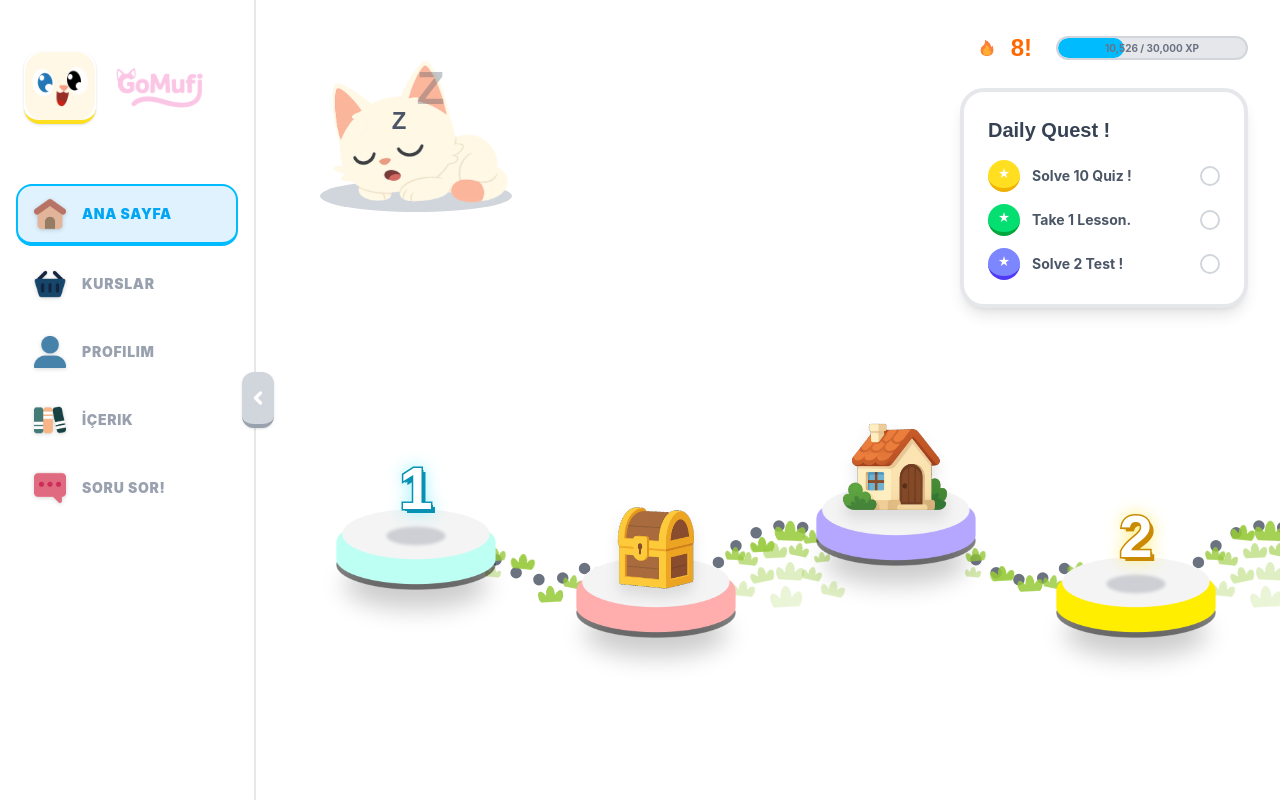
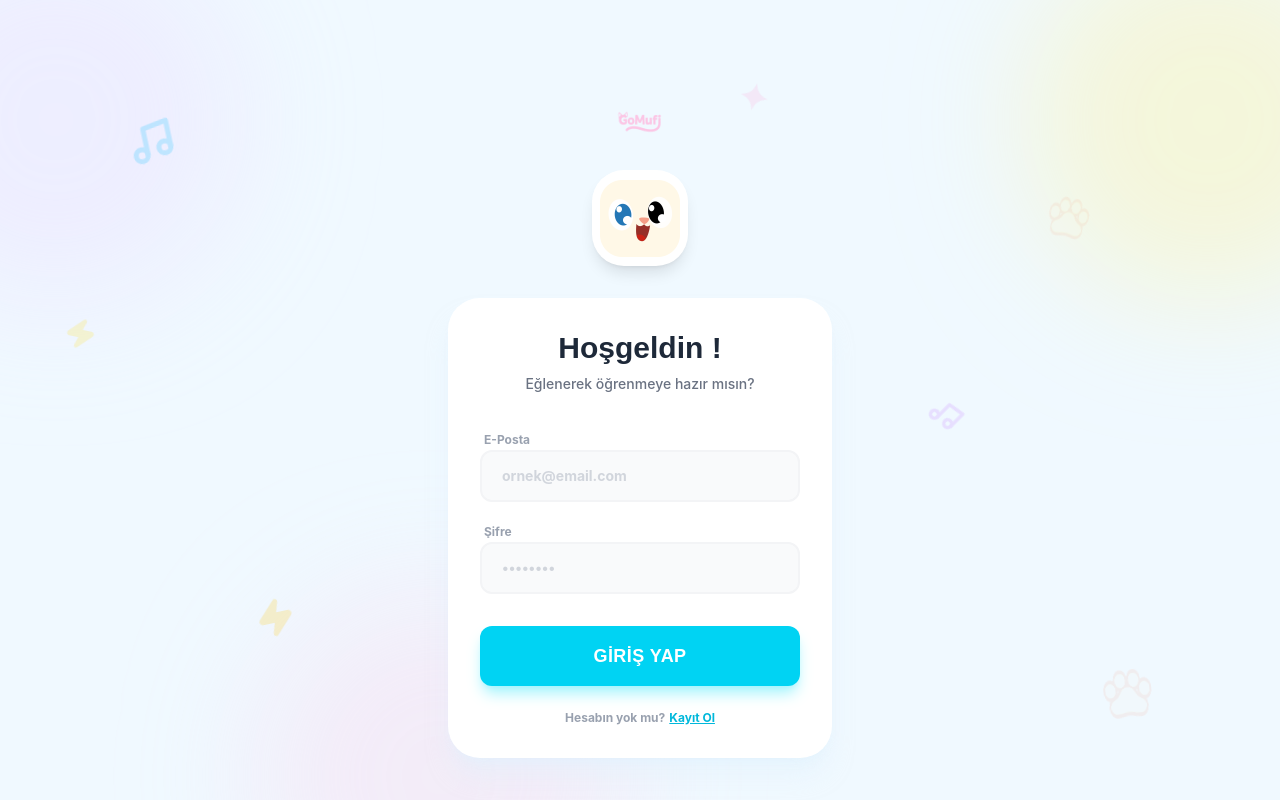
Before and after one commit to beytullah-cakir/GoMufi, a React (Vite) app in the folder frontend/: page / in a window 1280 px wide. Built offline with nearby package versions, Linux system fonts and the light colour scheme.

Commit message:
frontend ui updates

```diff
--- a/frontend/src/App.tsx
+++ b/frontend/src/App.tsx
@@ -1,9 +1,15 @@
 import { useState } from 'react';
 import Sidebar from './components/Sidebar';
 import HomePage from './components/HomePage';
+import AuthPage from './components/AuthPage';
 
 function App() {
+  const [isAuthenticated, setIsAuthenticated] = useState(false);
   const [activePage, setActivePage] = useState('Ana Sayfa');
+
+  if (!isAuthenticated) {
+    return <AuthPage onLogin={() => setIsAuthenticated(true)} />;
+  }
 
   return (
     <div className="flex h-screen bg-gray-50 font-sans text-gray-900">
--- a/frontend/src/components/AuthPage.tsx
+++ b/frontend/src/components/AuthPage.tsx
@@ -1,6 +1,8 @@
 import React, { useState } from 'react';
+import { Music, Zap } from 'lucide-react';
 import MufiLogo from '../assets/sprites/MufiLogo.png';
 import LogoText from '../assets/sprites/LogoText.png';
+import Paw from '../assets/sprites/Paw.png';
 
 interface AuthPageProps {
     onLogin: () => void;
@@ -29,30 +31,41 @@ const AuthPage: React.FC<AuthPageProps> = ({ onLogin }) => {
 
             {/* Background Animations */}
             <div className="absolute inset-0 overflow-hidden pointer-events-none z-0">
-                {/* Floating Elements (Paws/Notes) - Starting from bottom (-bottom-8) */}
-                <div className="absolute left-[10%] -bottom-8 animate-[float-up_10s_linear_infinite] opacity-0 text-sky-300">
-                    <svg className="w-8 h-8" fill="currentColor" viewBox="0 0 24 24"><path d="M12 2C6.48 2 2 6.48 2 12s4.48 10 10 10 10-4.48 10-10S17.52 2 12 2zm0 18c-4.41 0-8-3.59-8-8s3.59-8 8-8 8 3.59 8 8-3.59 8-8 8zm-5.5-2.5l7.51-3.22-7.52-3.22 3.22 7.52 3.22-7.52-7.52-3.22-3.22 7.52 3.22-7.52z" /></svg> {/* Star/Sparkle shape */}
+                {/* Scattered Icons - Matching screenshot style */}
+
+                {/* Music Note - Blue & Rotated */}
+                <div className="absolute top-[15%] left-[10%] animate-float opacity-20 text-sky-400 transform -rotate-12">
+                    <Music className="w-12 h-12" strokeWidth={2.5} />
                 </div>
-                <div className="absolute left-[25%] -bottom-8 animate-[float-up_14s_linear_infinite_3s] opacity-0 text-pink-300">
-                    <span className="text-3xl">🎶</span>
+
+                {/* Paw - Brown & Rotated */}
+                <div className="absolute top-[25%] right-[15%] animate-float animation-delay-2000 opacity-20 transform rotate-12">
+                    <img src={Paw} alt="Paw" className="w-10 h-10 opacity-60" style={{ filter: 'sepia(1) hue-rotate(-30deg) saturate(2)' }} />
                 </div>
-                <div className="absolute left-[50%] -bottom-8 animate-[float-up_18s_linear_infinite_1s] opacity-0 text-yellow-300">
-                    <span className="text-4xl">✨</span>
+
+                {/* Lightning - Yellow & Rotated */}
+                <div className="absolute bottom-[20%] left-[20%] animate-float animation-delay-4000 opacity-20 text-yellow-400 transform -rotate-12">
+                    <Zap className="w-10 h-10 fill-current" />
                 </div>
-                <div className="absolute left-[70%] -bottom-8 animate-[float-up_11s_linear_infinite_4s] opacity-0 text-purple-300">
-                    <span className="text-3xl">🎵</span>
+
+                {/* Music Note - Purple & Rotated */}
+                <div className="absolute top-[50%] right-[25%] animate-float animation-delay-1000 opacity-20 text-purple-400 transform rotate-45">
+                    <Music className="w-8 h-8" strokeWidth={2.5} />
                 </div>
-                <div className="absolute left-[85%] -bottom-8 animate-[float-up_13s_linear_infinite_2s] opacity-0 text-cyan-300">
-                    <span className="text-4xl">🐾</span>
+
+                {/* Paw - Brown/Orange */}
+                <div className="absolute bottom-[10%] right-[10%] animate-float animation-delay-3000 opacity-20 transform -rotate-6">
+                    <img src={Paw} alt="Paw" className="w-12 h-12 opacity-60" style={{ filter: 'sepia(1) hue-rotate(-30deg) saturate(2)' }} />
                 </div>
-                <div className="absolute left-[15%] -bottom-8 animate-[float-up_16s_linear_infinite_5s] opacity-0 text-indigo-300">
-                    <span className="text-2xl">⚡</span>
+
+                {/* Sparkle/Star - Pink */}
+                <div className="absolute top-[10%] right-[40%] animate-float animation-delay-500 opacity-20 text-pink-300 transform rotate-12">
+                    <span className="text-4xl font-black">✦</span>
                 </div>
-                <div className="absolute left-[60%] -bottom-8 animate-[float-up_19s_linear_infinite_0s] opacity-0 text-pink-300">
-                    <span className="text-5xl">🐾</span>
-                </div>
-                <div className="absolute left-[90%] -bottom-8 animate-[float-up_15s_linear_infinite_6s] opacity-0 text-orange-300">
-                    <span className="text-3xl">🎼</span>
+
+                {/* Extra Lightning */}
+                <div className="absolute top-[40%] left-[5%] animate-float animation-delay-2500 opacity-20 text-yellow-300 transform rotate-12">
+                    <Zap className="w-8 h-8 fill-current" />
                 </div>
             </div>
 
--- a/frontend/src/index.css
+++ b/frontend/src/index.css
@@ -10,6 +10,8 @@
     --animate-shadow-breathe: shadow-breathe 3s ease-in-out infinite;
     --animate-breathe: breathe 3s ease-in-out infinite;
     --animate-float-z: float-z 2.5s ease-out infinite;
+    --animate-blob: blob 7s infinite;
+    --animate-fade-in-down: fade-in-down 0.5s ease-out;
 
     @keyframes wiggle {
 
@@ -76,4 +78,54 @@
             opacity: 0;
         }
     }
+
+    @keyframes blob {
+        0% {
+            transform: translate(0px, 0px) scale(1);
+        }
+
+        33% {
+            transform: translate(30px, -50px) scale(1.1);
+        }
+
+        66% {
+            transform: translate(-20px, 20px) scale(0.9);
+        }
+
+        100% {
+            transform: translate(0px, 0px) scale(1);
+        }
+    }
+
+    @keyframes float-up {
+        0% {
+            transform: translateY(100%);
+            opacity: 0;
+        }
+
+        10% {
+            opacity: 1;
+        }
+
+        90% {
+            opacity: 1;
+        }
+
+        100% {
+            transform: translateY(-100vh);
+            opacity: 0;
+        }
+    }
+
+    @keyframes fade-in-down {
+        0% {
+            opacity: 0;
+            transform: translateY(-10px);
+        }
+
+        100% {
+            opacity: 1;
+            transform: translateY(0);
+        }
+    }
 }
--- a/frontend/tailwind.config.js
+++ b/frontend/tailwind.config.js
@@ -12,11 +12,30 @@ export default {
             },
             animation: {
                 wiggle: 'wiggle 1s ease-in-out infinite',
+                blob: 'blob 7s infinite',
+                'float-up': 'float-up 10s linear infinite',
+                'fade-in-down': 'fade-in-down 0.5s ease-out',
             },
             keyframes: {
                 wiggle: {
                     '0%, 100%': { transform: 'rotate(-3deg)' },
                     '50%': { transform: 'rotate(3deg)' },
+                },
+                blob: {
+                    '0%': { transform: 'translate(0px, 0px) scale(1)' },
+                    '33%': { transform: 'translate(30px, -50px) scale(1.1)' },
+                    '66%': { transform: 'translate(-20px, 20px) scale(0.9)' },
+                    '100%': { transform: 'translate(0px, 0px) scale(1)' },
+                },
+                'float-up': {
+                    '0%': { transform: 'translateY(100%)', opacity: '0' },
+                    '10%': { opacity: '1' },
+                    '90%': { opacity: '1' },
+                    '100%': { transform: 'translateY(-100vh)', opacity: '0' },
+                },
+                'fade-in-down': {
+                    '0%': { opacity: '0', transform: 'translateY(-10px)' },
+                    '100%': { opacity: '1', transform: 'translateY(0)' },
                 }
             }
         },
```
